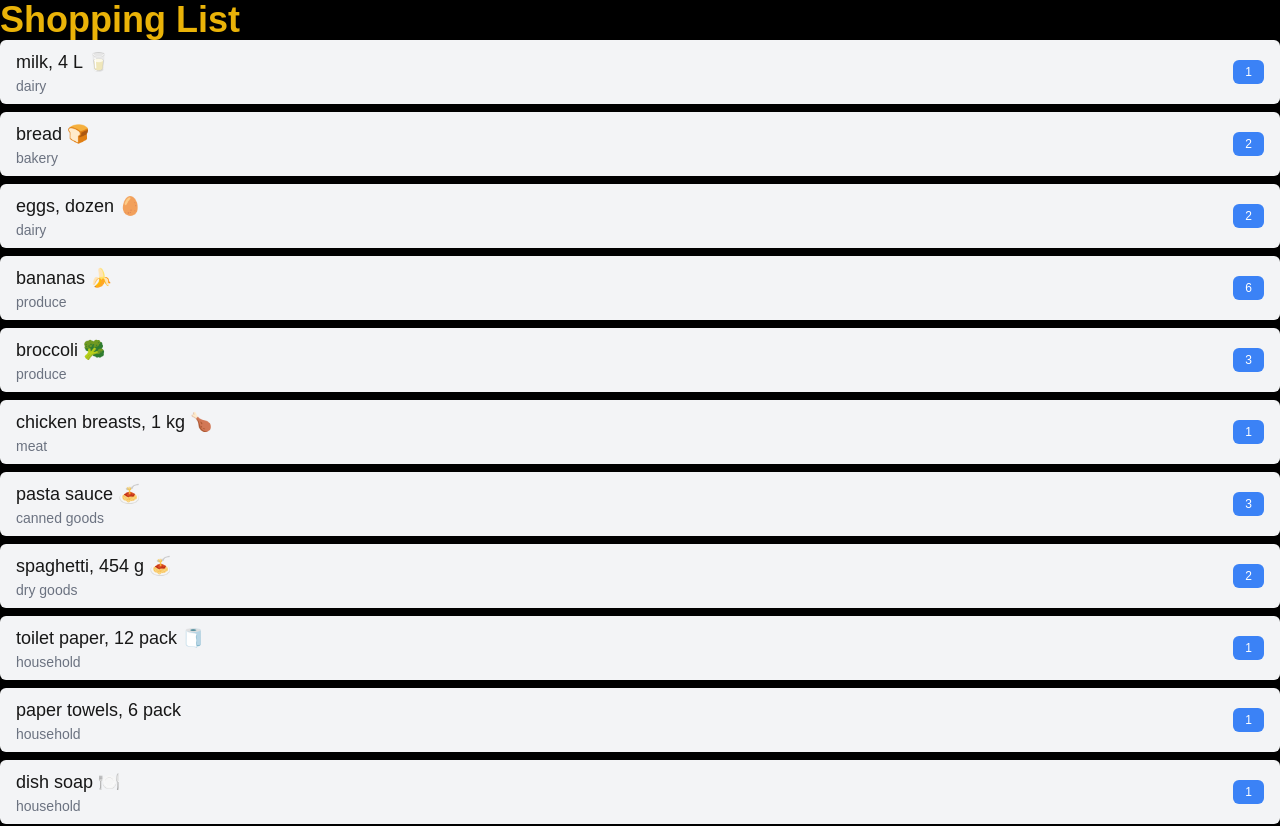
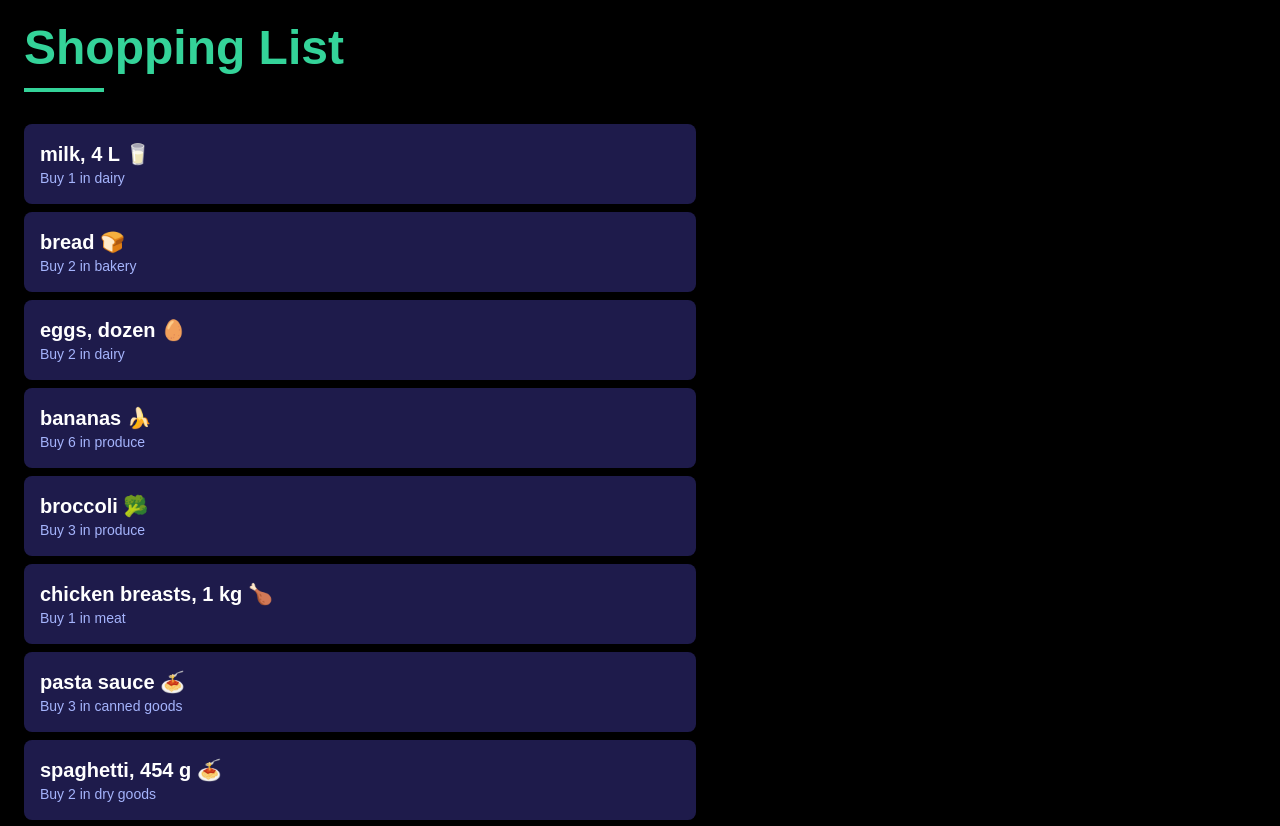
Before and after one commit to ChronicCoffee/cprg306-assignments, a Next.js app: page /week-3 in a window 1280 px wide. Shown: the top 826 px of the page. Built offline with nearby package versions, Linux system fonts and the light colour scheme.

Commit message:
Updated Week-3 js files
Just updated the files to make the website more visually appealing

```diff
--- a/app/week-3/item-list.js
+++ b/app/week-3/item-list.js
@@ -1,140 +1,34 @@
-import Item from "./item.js";
+import React from 'react';
+import Item from './item.js';
 
-const item1 = {
-  name: "milk, 4 L 🥛",
-  quantity: 1,
-  category: "dairy",
+const items = [
+  { name: "milk, 4 L 🥛", quantity: 1, category: "dairy" },
+  { name: "bread 🍞", quantity: 2, category: "bakery" },
+  { name: "eggs, dozen 🥚", quantity: 2, category: "dairy" },
+  { name: "bananas 🍌", quantity: 6, category: "produce" },
+  { name: "broccoli 🥦", quantity: 3, category: "produce" },
+  { name: "chicken breasts, 1 kg 🍗", quantity: 1, category: "meat" },
+  { name: "pasta sauce 🍝", quantity: 3, category: "canned goods" },
+  { name: "spaghetti, 454 g 🍝", quantity: 2, category: "dry goods" },
+  { name: "toilet paper, 12 pack 🧻", quantity: 1, category: "household" },
+  { name: "paper towels, 6 pack", quantity: 1, category: "household" },
+  { name: "dish soap 🍽️", quantity: 1, category: "household" },
+  { name: "hand soap 🧼", quantity: 4, category: "household" }
+];
+
+const ItemList = () => {
+  return (
+    <div className="space-y-2">
+      {items.map((item, index) => (
+        <Item
+          key={index}
+          name={item.name}
+          quantity={item.quantity}
+          category={item.category}
+        />
+      ))}
+    </div>
+  );
 };
 
-const item2 = {
-  name: "bread 🍞",
-  quantity: 2,
-  category: "bakery",
-};
-
-const item3 = {
-  name: "eggs, dozen 🥚",
-  quantity: 2,
-  category: "dairy",
-};
-
-const item4 = {
-  name: "bananas 🍌",
-  quantity: 6,
-  category: "produce",
-};
-
-const item5 = {
-  name: "broccoli 🥦",
-  quantity: 3,
-  category: "produce",
-};
-
-const item6 = {
-  name: "chicken breasts, 1 kg 🍗",
-  quantity: 1,
-  category: "meat",
-};
-
-const item7 = {
-  name: "pasta sauce 🍝",
-  quantity: 3,
-  category: "canned goods",
-};
-
-const item8 = {
-  name: "spaghetti, 454 g 🍝",
-  quantity: 2,
-  category: "dry goods",
-};
-
-const item9 = {
-  name: "toilet paper, 12 pack 🧻",
-  quantity: 1,
-  category: "household",
-};
-
-const item10 = {
-  name: "paper towels, 6 pack",
-  quantity: 1,
-  category: "household",
-};
-
-const item11 = {
-  name: "dish soap 🍽️",
-  quantity: 1,
-  category: "household",
-};
-
-const item12 = {
-  name: "hand soap 🧼",
-  quantity: 4,
-  category: "household",
-};
-
-export default function ItemList() {
-  return (
-    <div>
-      <Item
-        name={item1.name}
-        quantity={item1.quantity}
-        category={item1.category}
-      />
-      <Item
-        name={item2.name}
-        quantity={item2.quantity}
-        category={item2.category}
-      />
-      <Item
-        name={item3.name}
-        quantity={item3.quantity}
-        category={item3.category}
-      />
-      <Item
-        name={item4.name}
-        quantity={item4.quantity}
-        category={item4.category}
-      />
-      <Item
-        name={item5.name}
-        quantity={item5.quantity}
-        category={item5.category}
-      />
-      <Item
-        name={item6.name}
-        quantity={item6.quantity}
-        category={item6.category}
-      />
-      <Item
-        name={item7.name}
-        quantity={item7.quantity}
-        category={item7.category}
-      />
-      <Item
-        name={item8.name}
-        quantity={item8.quantity}
-        category={item8.category}
-      />
-      <Item
-        name={item9.name}
-        quantity={item9.quantity}
-        category={item9.category}
-      />
-      <Item
-        name={item10.name}
-        quantity={item10.quantity}
-        category={item10.category}
-      />
-      <Item
-        name={item11.name}
-        quantity={item11.quantity}
-        category={item11.category}
-      ></Item>
-      <Item
-        name={item12.name}
-        quantity={item12.quantity}
-        category={item12.category}
-      />
-    </div>
-  );
-}
+export default ItemList;
--- a/app/week-3/item.js
+++ b/app/week-3/item.js
@@ -1,15 +1,20 @@
 import React from 'react';
-
 
 const Item = ({ name, quantity, category }) => {
   return (
-    <li className="flex items-center justify-between py-2 px-4 bg-gray-100 rounded-md mb-2">
-      <div>
-        <h3 className="text-lg font-medium">{name}</h3>
-        <p className="text-sm text-gray-500">{category}</p>
+    <div className="mb-2 bg-indigo-950 rounded-lg transition-all hover:bg-indigo-900">
+      <div className="p-4">
+        <div className="flex items-center justify-between">
+          <div>
+            <h3 className="text-xl text-white font-semibold">{name}</h3>
+            <p className="text-sm text-indigo-300">
+              Buy {quantity} in {category}
+            </p>
+          </div>
+        </div>
       </div>
-      <span className="px-3 py-1 text-xs bg-blue-500 text-white rounded-md">{quantity}</span>
-    </li>
+    </div>
   );
 };
+
 export default Item;
--- a/app/week-3/page.js
+++ b/app/week-3/page.js
@@ -2,9 +2,14 @@ import ItemList from "./item-list.js";
 
 export default function Page() {
   return (
-    <main className="bg-black">
-      <h1 className="font-bold text-4xl text-yellow-500">Shopping List</h1>
-      <ItemList />
+    <main className="min-h-screen bg-black p-6">
+      <div className="max-w-2xl mr-6">
+        <header className="mb-8">
+          <h1 className="text-5xl font-bold text-emerald-400 mb-4">Shopping List</h1>
+          <div className="h-1 w-20 bg-emerald-400"></div>
+        </header>
+        <ItemList />
+      </div>
     </main>
   );
 }
```
